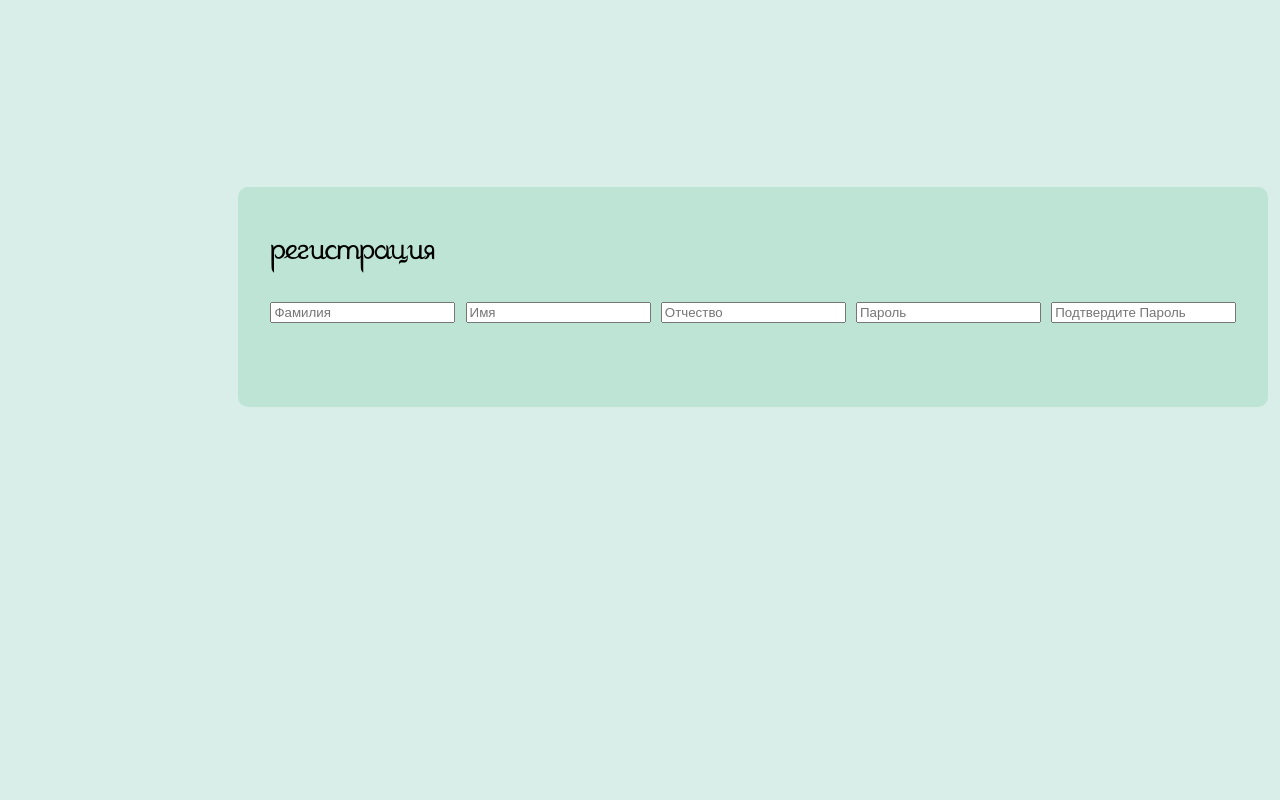
After one commit to Allzer/wedding_final, a Flask app: page /registrations/ in a window 1280 px wide. The commit adds this page. Run offline with Flask 3, Linux system fonts and the light colour scheme.

Commit message:
Добавил форму регистрации
Прописать бек, сделать нормальное отображение

```diff
--- a/app.py
+++ b/app.py
@@ -4,8 +4,12 @@ from flask_migrate import Migrate
 from config import SECRET_KEY, DATABASE_URL
 from database import db
 
+from src.Register.register import reg
+
 app = Flask(__name__)
 app.secret_key = SECRET_KEY
+
+app.register_blueprint(reg, url_prefix='/registrations')
 
 app.config['SQLALCHEMY_TRACK_MODIFICATIONS'] = True
 app.config['SQLALCHEMY_DATABASE_URI'] = DATABASE_URL
--- /dev/null
+++ b/src/Register/register.py
@@ -0,0 +1,7 @@
+from flask import Blueprint, render_template
+
+reg = Blueprint('reg', __name__, template_folder='templates', static_folder='static')
+
+@reg.route('/')
+def index():
+    return render_template('reg.html', title="Регистрация")
--- /dev/null
+++ b/src/Register/static/css/reg.css
@@ -0,0 +1,27 @@
+@font-face {
+	font-family: 'Rosarium';
+	src: url('../fonts/rosarium.ttf'); /* IE 9 Compatibility Mode */
+}
+
+body{
+    background-color: #d9eee8;
+}
+
+
+.reg{
+    font-family: 'Rosarium';
+	font-size: 250%;
+	background-color: rgb(189, 228, 213);
+
+	position: absolute;
+
+	display: flex;
+
+	margin-top: 14%;
+	margin-left: 18%;
+
+	padding: 2.5%;
+
+	border-radius: 10px;
+
+}
--- /dev/null
+++ b/src/Register/templates/base.jinja2
@@ -0,0 +1,21 @@
+{% block head%}
+
+{% endblock%}
+
+{% block title %}
+    <title class="title">{{title}}</title>
+{% endblock %}
+
+<body>
+    <div>
+
+        {% block content %}
+
+        {% endblock %}
+
+        {% block scripts %}
+        {% endblock %}
+
+    </div>
+</body>
+</html>
--- /dev/null
+++ b/src/Register/templates/reg.html
@@ -0,0 +1,31 @@
+{% extends 'base.jinja2' %}
+
+{% block head%}
+    <link type="text/css" href="{{ url_for('.static', filename='css/reg.css')}}" rel="stylesheet" />
+{% endblock%}
+
+{% block title %}
+<title>
+    {{title}}
+</title>
+{% endblock%}
+
+<body>
+    {% block content %}
+    {{super ()}}
+
+    <div class="reg">
+        <div class="form">
+            <span>регистрация</span>
+            <form>
+                <input class="for-form" type="text" placeholder="Фамилия" name="title"/>
+                <input class="for-form" type="text" placeholder="Имя" name="title"/>
+                <input class="for-form" type="text" placeholder="Отчество" name="title"/>
+                <input class="for-form" type="text" placeholder="Пароль" name="title"/>
+                <input class="for-form" type="text" placeholder="Подтвердите Пароль" name="title"/>
+            </form>
+        </div>
+    </div>
+
+    {% endblock %}
+</body>
```
Also changed, not shown: templates/base.html (+3 -5 lines), src/Register/__init__.py (added), src/Register/static/fonts/rosarium.ttf (added).
